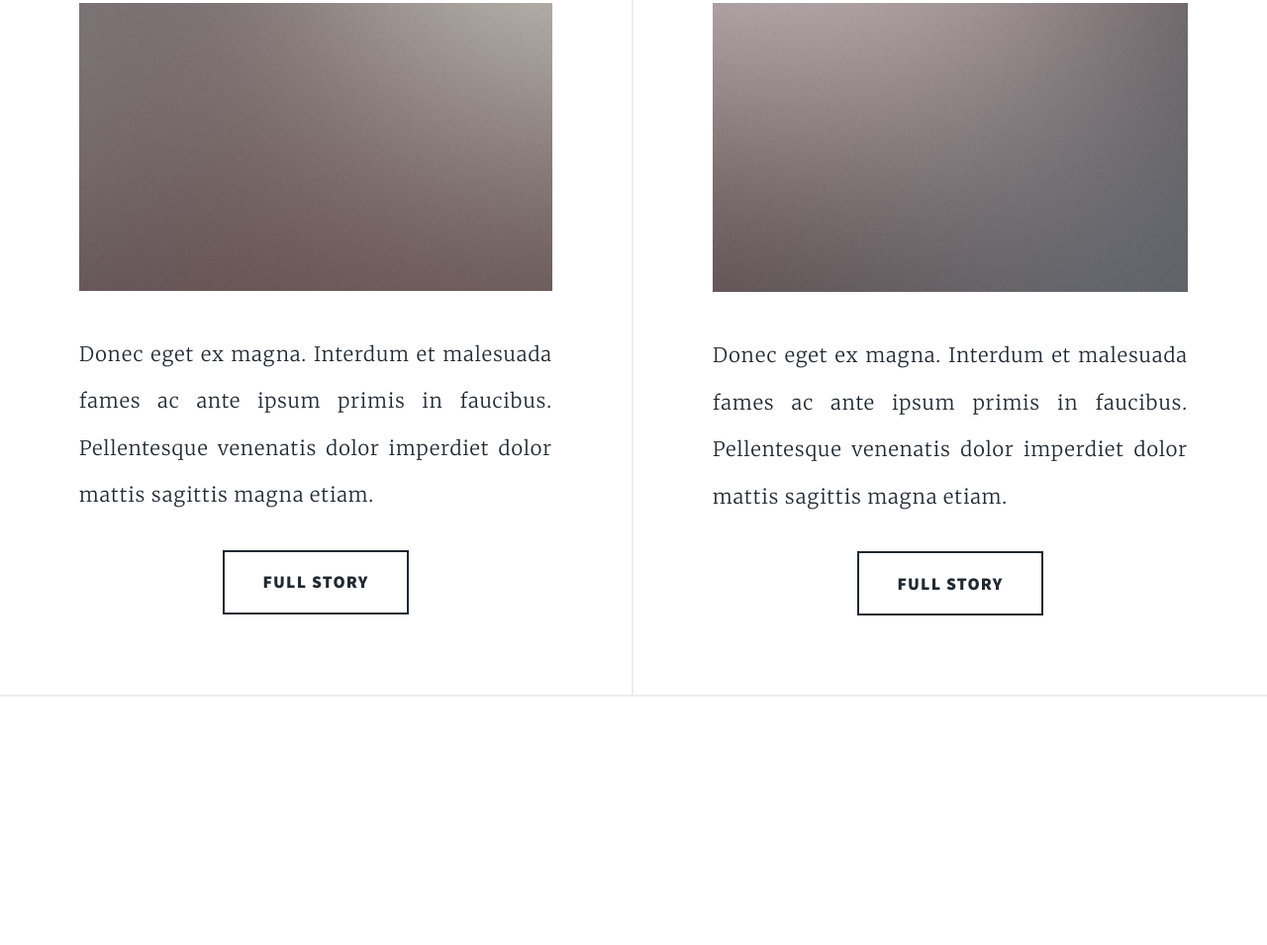
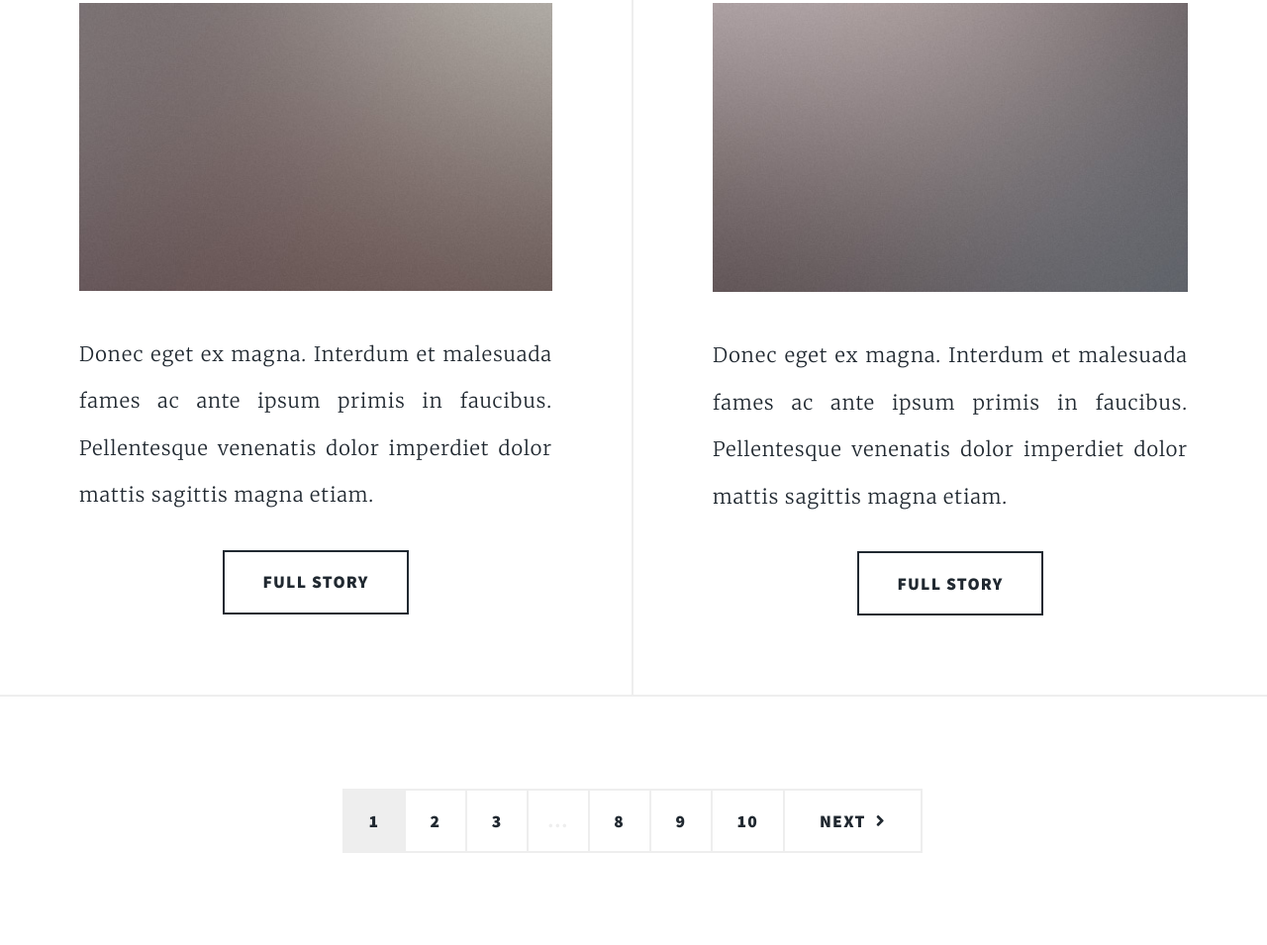
Before and after one commit to PiotrHol/Massively, a website: page index.html in a window 1280 px wide. Shown: the part 4328-5283 px from the top of the page at 99% size. Before the commit the page ends 5032 px from the top, so only its background shows below. Drawn offline with Linux system fonts and the light colour scheme.

Commit message:
Adding navigation buttons to news box section

```diff
--- a/index.html
+++ b/index.html
@@ -123,6 +123,18 @@
             </div>
         </div>
     </div>
+    <div class="news-nav">
+        <ul>
+            <li><a href="#" class="news-nav__btn news-nav__active">1</a></li>
+            <li><a href="#" class="news-nav__btn">2</a></li>
+            <li><a href="#" class="news-nav__btn">3</a></li>
+            <li class="news-nav__separate">...</li>
+            <li><a href="#" class="news-nav__btn">8</a></li>
+            <li><a href="#" class="news-nav__btn">9</a></li>
+            <li><a href="#" class="news-nav__btn">10</a></li>
+            <li><a href="#" class="news-nav__btn">Next<span class="fas fa-angle-right"></span></a></li>
+        </ul>
+    </div>
 </section>
 </body>
 </html>
--- a/scss/elements/_news-box.scss
+++ b/scss/elements/_news-box.scss
@@ -56,4 +56,61 @@
       padding: 1.1em 2.2em;
     }
   }
+
+  .news-nav {
+    font-family: 'Source Sans Pro', sans-serif;
+    font-size: 1.1em;
+    font-weight: 900;
+    letter-spacing: 0.075em;
+
+    ul {
+      list-style: none;
+      padding: 5.3em 0;
+      display: flex;
+      justify-content: center;
+      align-items: center;
+
+      li {
+        color: $color-date-border;
+
+        .news-nav__btn {
+          text-decoration: none;
+          margin-left: -2px;
+          color: $color-text;
+          text-transform: uppercase;
+          display: inline-block;
+          border: 2px solid $color-date-border;
+          padding: 1.1em 1.4em;
+          transition: color 0.2s ease-in-out;
+
+          &:hover {
+            color: $color-hover;
+            border-color: $color-hover;
+            position: relative;
+            z-index: 1;
+          }
+
+          span {
+            margin-left: 10px;
+          }
+        }
+
+        .news-nav__active {
+          background-color: $color-date-border;
+        }
+
+        &:last-child {
+          a {
+            padding: 1.1em 2em;
+          }
+        }
+      }
+
+      .news-nav__separate {
+        margin-left: -2px;
+        border: 2px solid $color-date-border;
+        padding: 1.1em;
+      }
+    }
+  }
 }
```
Also changed, not shown: css/main.css.
